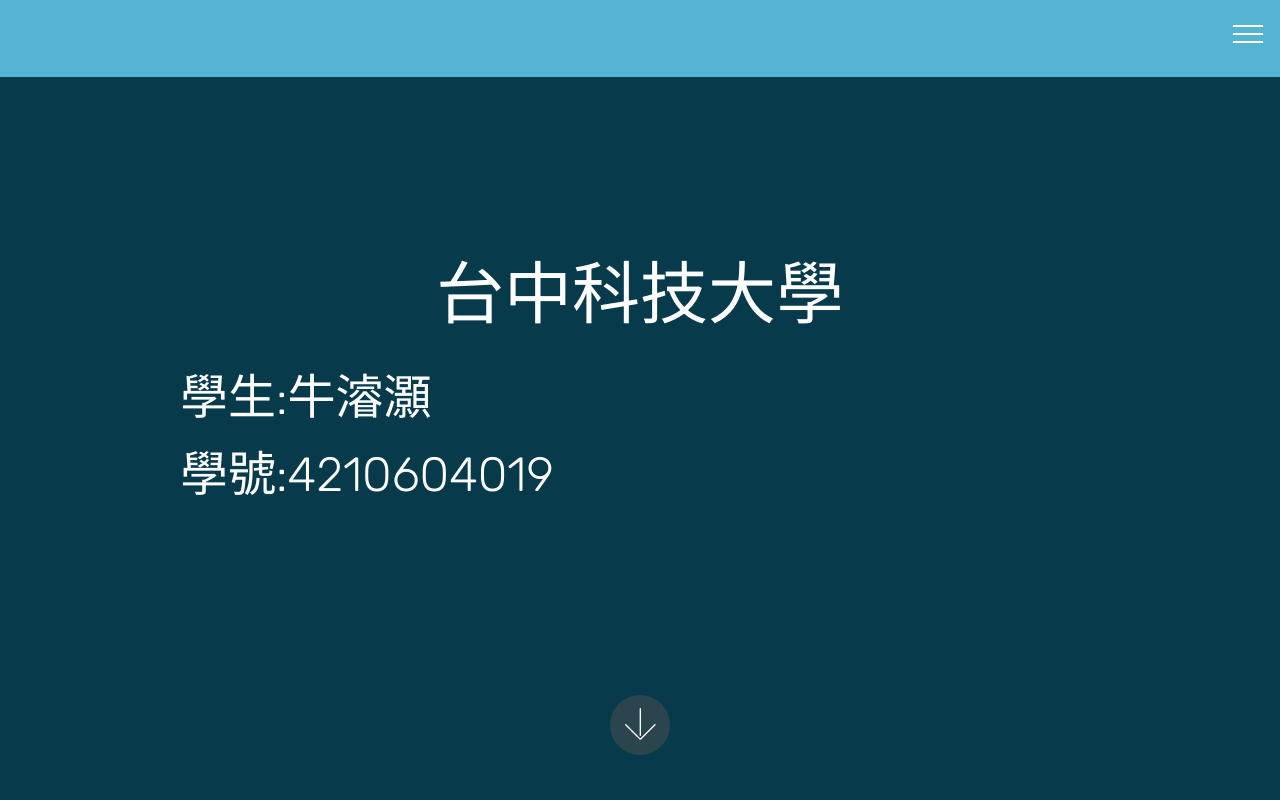
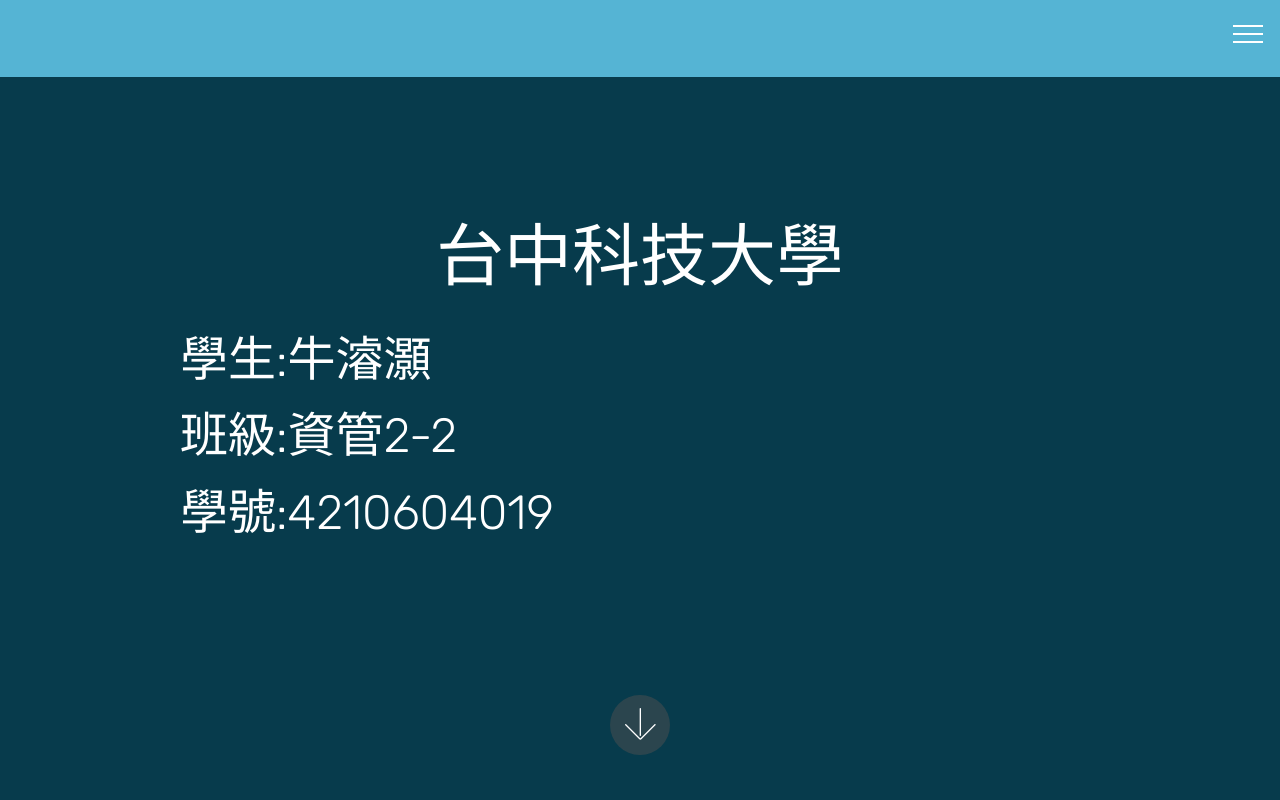
Before and after one commit to leonio0819/leonio0819.github.io, a plain HTML site: page index.html in a window 1280 px wide. Shown: the top 800 px of the page. Drawn offline with Linux system fonts and the light colour scheme; files whose address does not match are found by name.

Commit message:
create github pages

```diff
--- a/index.html
+++ b/index.html
@@ -8,7 +8,7 @@
   <meta name="viewport" content="width=device-width, initial-scale=1, minimum-scale=1">
   <link rel="shortcut icon" href="assets/images/logo2.png" type="image/x-icon">
   <meta name="description" content="">
-  <title>Home</title>
+  <title>牛濬灝的作業</title>
   <link rel="stylesheet" href="assets/web/assets/mobirise-icons/mobirise-icons.css">
   <link rel="stylesheet" href="assets/tether/tether.min.css">
   <link rel="stylesheet" href="assets/bootstrap/css/bootstrap.min.css">
@@ -62,7 +62,7 @@
     </nav>
 </section>
 
-<section class="engine"><a href="https://mobirise.info/g">build a website</a></section><section class="cid-qTkA127IK8 mbr-fullscreen" id="header2-1">
+<section class="engine"><a href="https://mobirise.info/o">portfolio web templates</a></section><section class="cid-qTkA127IK8 mbr-fullscreen" id="header2-1">
 
 
 
@@ -75,7 +75,7 @@
                     台中科技大學</span></h1>
 
                 <p class="mbr-text pb-3 mbr-fonts-style display-2">
-                    學生:牛濬灝<br>學號:4210604019</p>
+                    學生:牛濬灝<br>班級:資管2-2<br>學號:4210604019</p>
 
             </div>
         </div>
```
Also changed, not shown: 1 other file.
